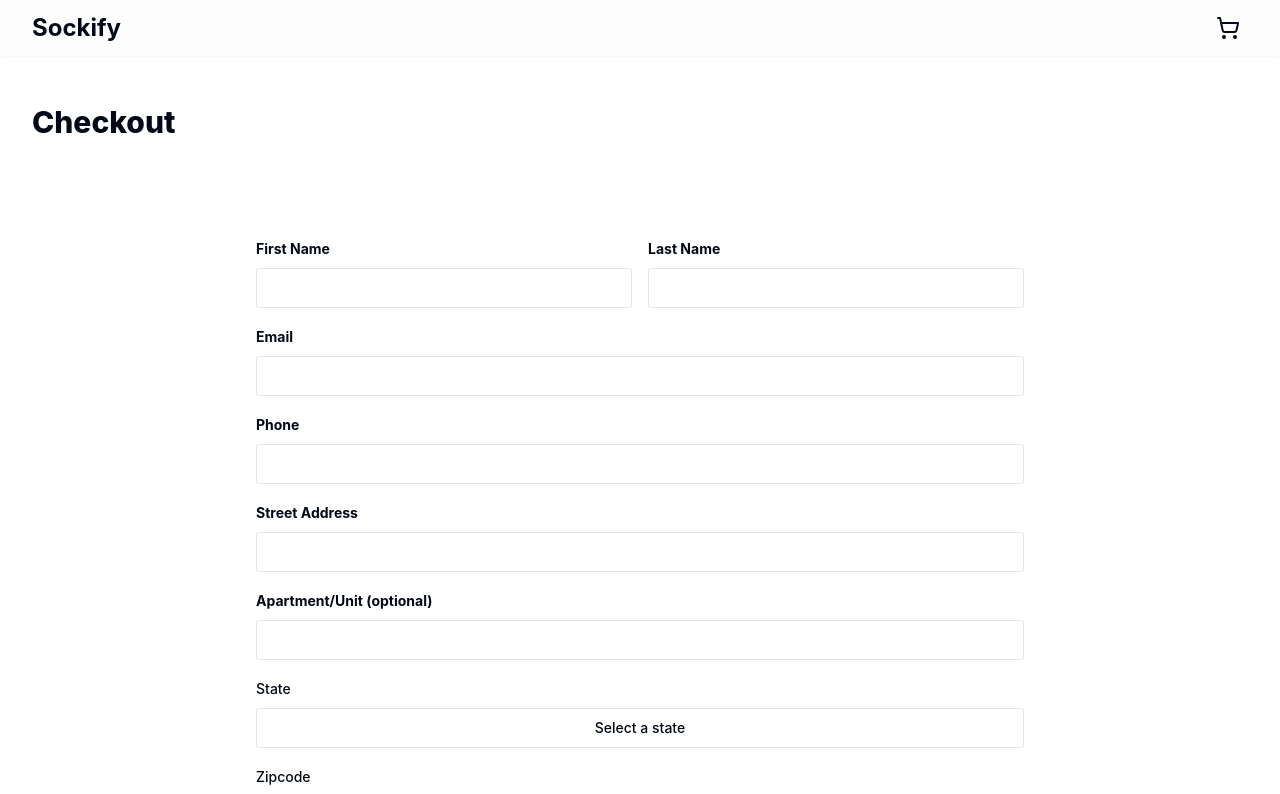
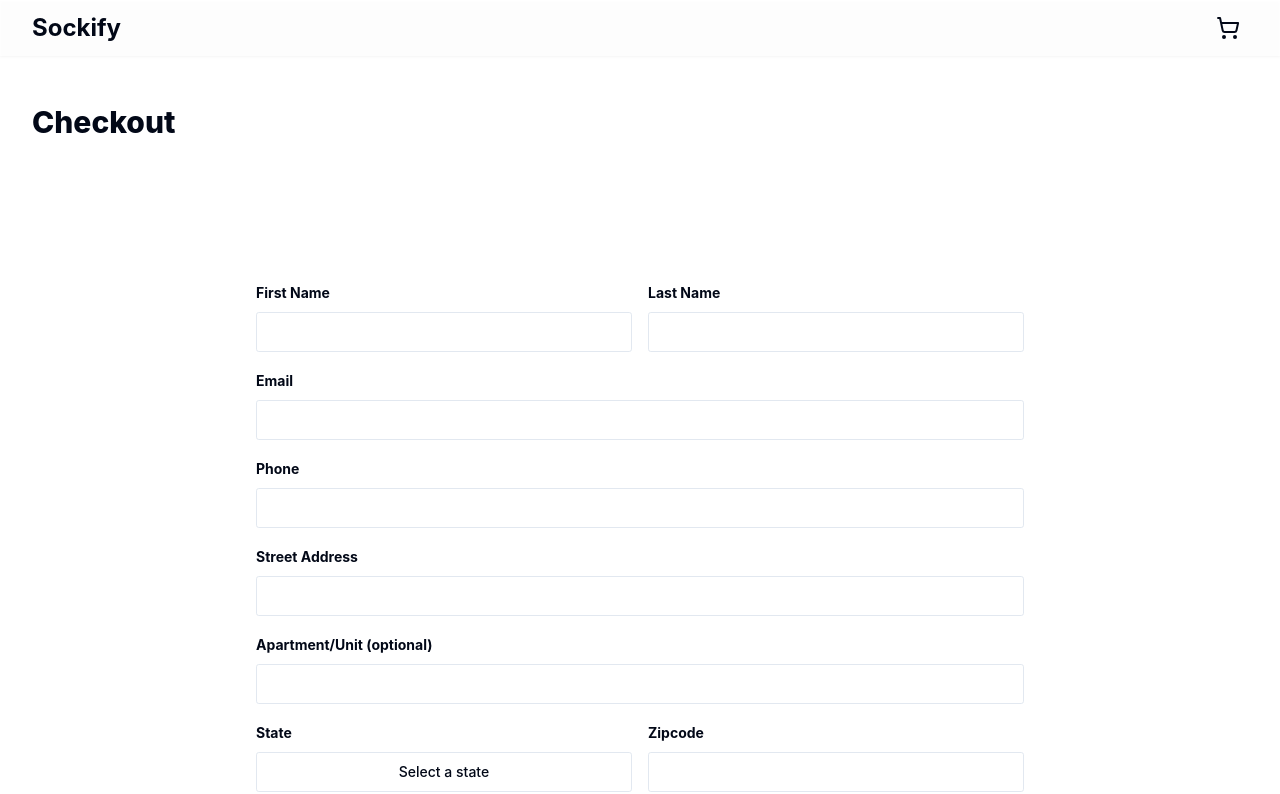
Before and after one commit to sockify/sockify, a React (Vite) app in the folder web-client/: page /cart/checkout in a window 1280 px wide. Shown: the top 794 px of the page. Built offline with nearby package versions, Linux system fonts and the light colour scheme.

Commit message:
Made state and zipcode same line. Added all states

```diff
--- a/web-client/src/pages/CheckoutPage.tsx
+++ b/web-client/src/pages/CheckoutPage.tsx
@@ -1,5 +1,3 @@
-// "use client";
-
 import { zodResolver } from "@hookform/resolvers/zod";
 import { useForm } from "react-hook-form";
 import { z } from "zod";
@@ -54,7 +52,12 @@ export default function CheckoutPage() {
         // Add your Stripe integration logic for payment here
     };
 
-    const states = ["FL", "OH", "CA", "NY", "TX"]; // Add more states as needed
+    const states = [
+        "AL", "AK", "AZ", "AR", "CA", "CO", "CT", "DE", "FL", "GA", "HI", "ID", "IL",
+        "IN", "IA", "KS", "KY", "LA", "ME", "MD", "MA", "MI", "MN", "MS", "MO", "MT",
+        "NE", "NV", "NH", "NJ", "NM", "NY", "NC", "ND", "OH", "OK", "OR", "PA", "RI",
+        "SC", "SD", "TN", "TX", "UT", "VT", "VA", "WA", "WV", "WI", "WY"
+    ];
 
     return (
         <div className="mx-auto px-4 py-12 2xl:container md:px-8">
@@ -149,12 +152,14 @@ export default function CheckoutPage() {
                             )}
                         />
 
+                        {/* Container for State and Zipcode */}
+                        <div className="flex space-x-4">
                             <FormField
                                 control={form.control}
                                 name="state"
                                 render={({ field }) => (
-                                <FormItem>
-                                    <FormLabel>State</FormLabel>
+                                    <FormItem className="w-1/2">
+                                        <FormLabel className="font-bold">State</FormLabel>
                                         <FormControl>
                                             <DropdownMenu>
                                                 <DropdownMenuTrigger asChild>
@@ -179,20 +184,20 @@ export default function CheckoutPage() {
                                 )}
                             />
 
-
                             <FormField
                                 control={form.control}
                                 name="zipcode"
                                 render={({ field }) => (
-                                <FormItem>
-                                    <FormLabel>Zipcode</FormLabel>
+                                    <FormItem className="w-1/2">
+                                        <FormLabel className="font-bold">Zipcode</FormLabel>
                                         <FormControl>
-                                        <Input placeholder="Zipcode" {...field} className="w-full" />
+                                            <Input {...field} className="w-full" />
                                         </FormControl>
                                         <FormMessage />
                                     </FormItem>
                                 )}
                             />
+                        </div>
 
                         <Button type="submit" className="w-full">Pay with Stripe</Button>
                     </form>
```
Lines whose indentation alone changed are shown as unchanged.
